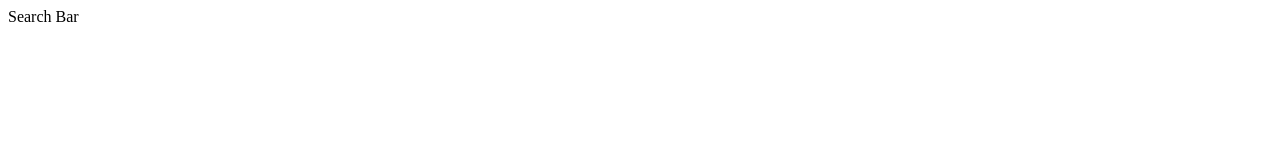
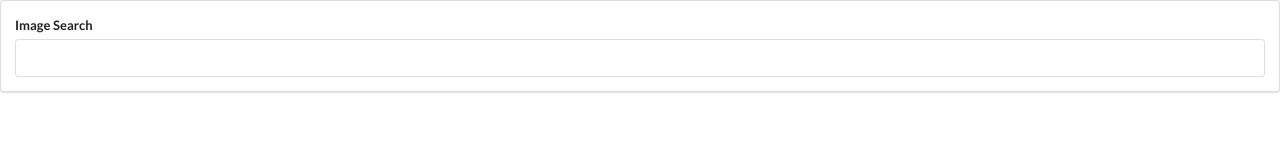
Before and after one commit to LINDGRENBA/image-query, a React (Create React App) app: page / in a window 1280 px wide. Shown: the top 160 px of the page. Built offline with nearby package versions, Linux system fonts and the light colour scheme.

Commit message:
Update project directory title.

```diff
--- a/public/index.html
+++ b/public/index.html
@@ -5,6 +5,7 @@
     <link rel="icon" href="%PUBLIC_URL%/favicon.ico" />
     <meta name="viewport" content="width=device-width, initial-scale=1" />
     <meta name="theme-color" content="#000000" />
+    <link rel="stylesheet" href="https://cdn.jsdelivr.net/npm/semantic-ui@2.4.2/dist/semantic.min.css">
     <meta
       name="description"
       content="Web site created using create-react-app"
--- a/src/components/App.js
+++ b/src/components/App.js
@@ -4,7 +4,7 @@
 const App = () => {
   return (
   <div>
-    <SearchBar />
+    <SearchBar className="ui container" style={{marginTop: '10px'}}/>
   </div>
   );
 };
--- a/src/components/SearchBar.js
+++ b/src/components/SearchBar.js
@@ -1,8 +1,23 @@
 import React from 'react';
 
 class SearchBar extends React.Component {
+
+  onInputChange(event) {
+    console.log(event.target.value);
+  }
+
+
   render() {
-    return <div>Search Bar</div>
+    return (
+    <div className="ui segment">
+      <form className="ui form">
+        <div className="field">
+          <label>Image Search</label>
+          <input type="text" onChange={this.onInputChange}/>
+        </div>
+      </form>
+    </div>
+    )
   }
 }
 
```
